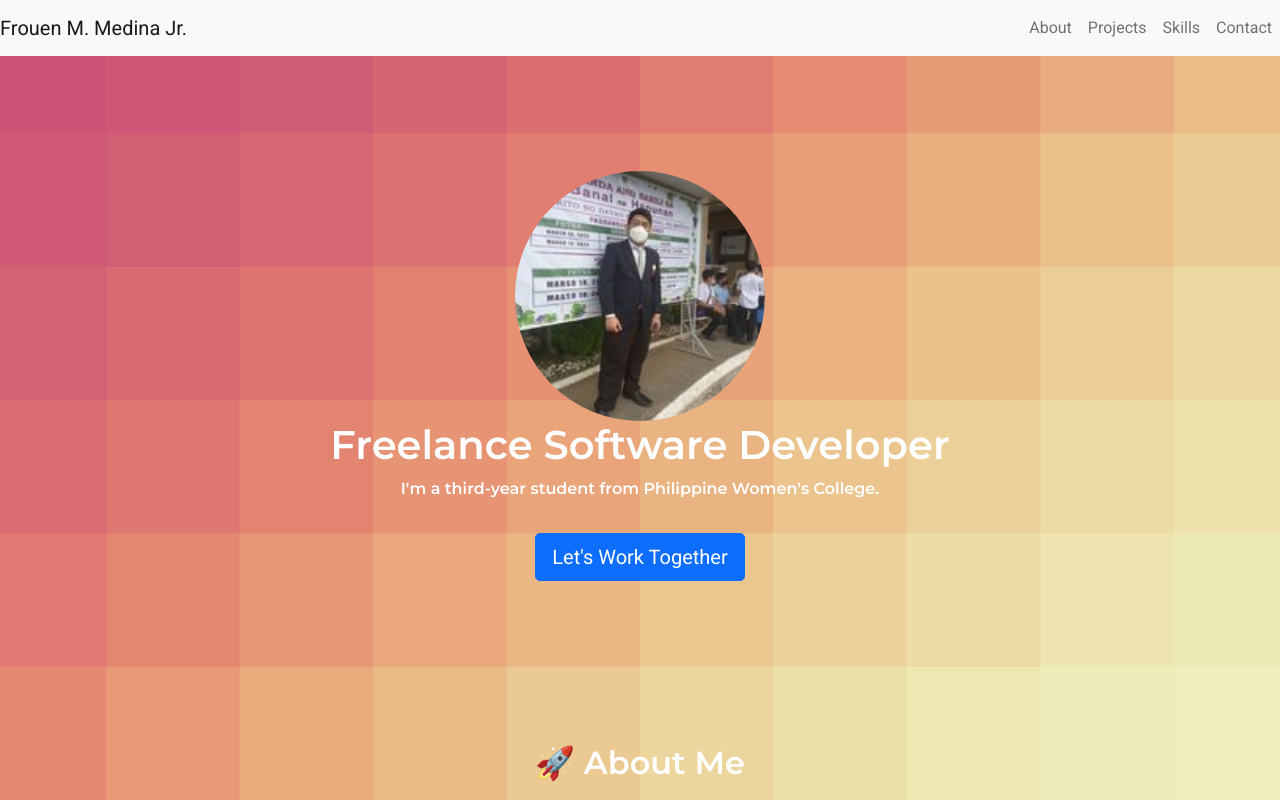
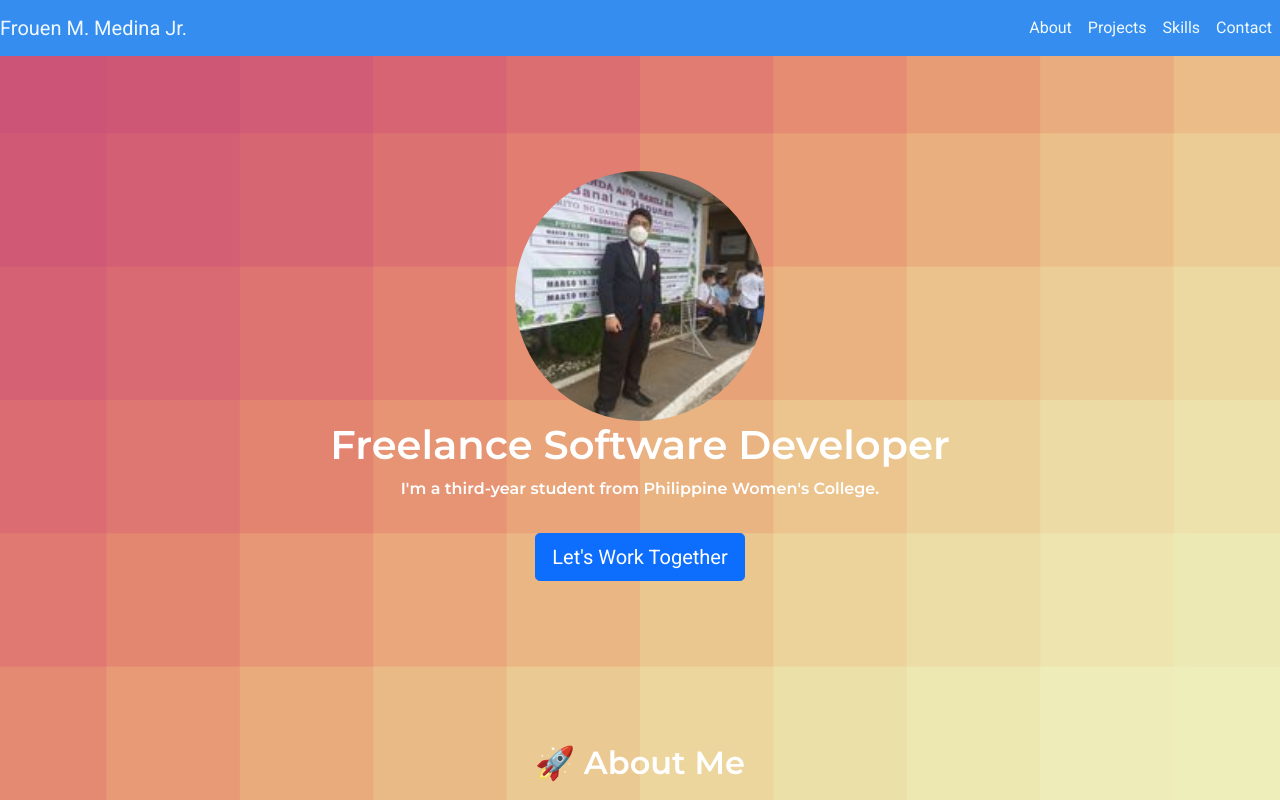
Before and after one commit to WenDEVLIFE/MyPortfolio, a plain HTML site: page index.html in a window 1280 px wide. Shown: the top 800 px of the page. Drawn offline with nearby package versions, Linux system fonts and the light colour scheme.

Commit message:
Change the background

```diff
--- a/index.html
+++ b/index.html
@@ -21,8 +21,8 @@
 </head>
 <body>
     <!-- Navbar -->
-    <nav class="navbar navbar-expand-lg navbar-light bg-light">
-        <a class="navbar-brand" href="#">Frouen M. Medina Jr.</a>
+    <nav class="navbar navbar-expand-lg navbar-light" style="background-color: #358EEF;">
+        <a class="navbar-brand" href="#" style="color: aliceblue;">Frouen M. Medina Jr.</a>
         <button class="navbar-toggler" type="button" data-bs-toggle="collapse" data-bs-target="#navbarSupportedContent">
             <span class="navbar-toggler-icon"></span>
         </button>
@@ -30,16 +30,16 @@
         <div class="collapse navbar-collapse" id="navbarSupportedContent">
             <ul class="navbar-nav ms-auto">
                 <li class="nav-item">
-                    <a class="nav-link" href="#landing">About</a>
+                    <a class="nav-link" href="#landing" style="color: aliceblue;">About</a>
                 </li>
                 <li class="nav-item">
-                    <a class="nav-link" href="#projects">Projects</a>
+                    <a class="nav-link" href="#projects" style="color: aliceblue;">Projects</a>
                 </li>
                 <li class="nav-item">
-                    <a class="nav-link" href="#tech-stacks">Skills</a>
+                    <a class="nav-link" href="#tech-stacks" style="color: aliceblue;">Skills</a>
                 </li>
                 <li class="nav-item">
-                    <a class="nav-link" href="#contact">Contact</a>
+                    <a class="nav-link" href="#contact" style="color: aliceblue;">Contact</a>
                 </li>
             </ul>
         </div>
@@ -84,7 +84,7 @@
                         <div class="card-body">
                             <h5 class="card-title">Event Criteria System</h5>
                             <p class="card-text" style="color: black;">This system stores and scores event participants, utilizing MySQL for database management.</p>
-                            <a href="https://github.com/WenDEVLIFE/Event-Application" class="btn btn-primary">Download</a>
+                            <a href="https://github.com/WenDEVLIFE/Event-Application" class="btn btn-primary" style="background-color: #3c608f;">Download</a>
                         </div>
                     </div>
                 </div>
@@ -99,6 +99,7 @@
                         </div>
                     </div>
                 </div>
+
                 <!-- Project 3 -->
                 <div class="col-md-4">
                     <div class="card h-100">
```
